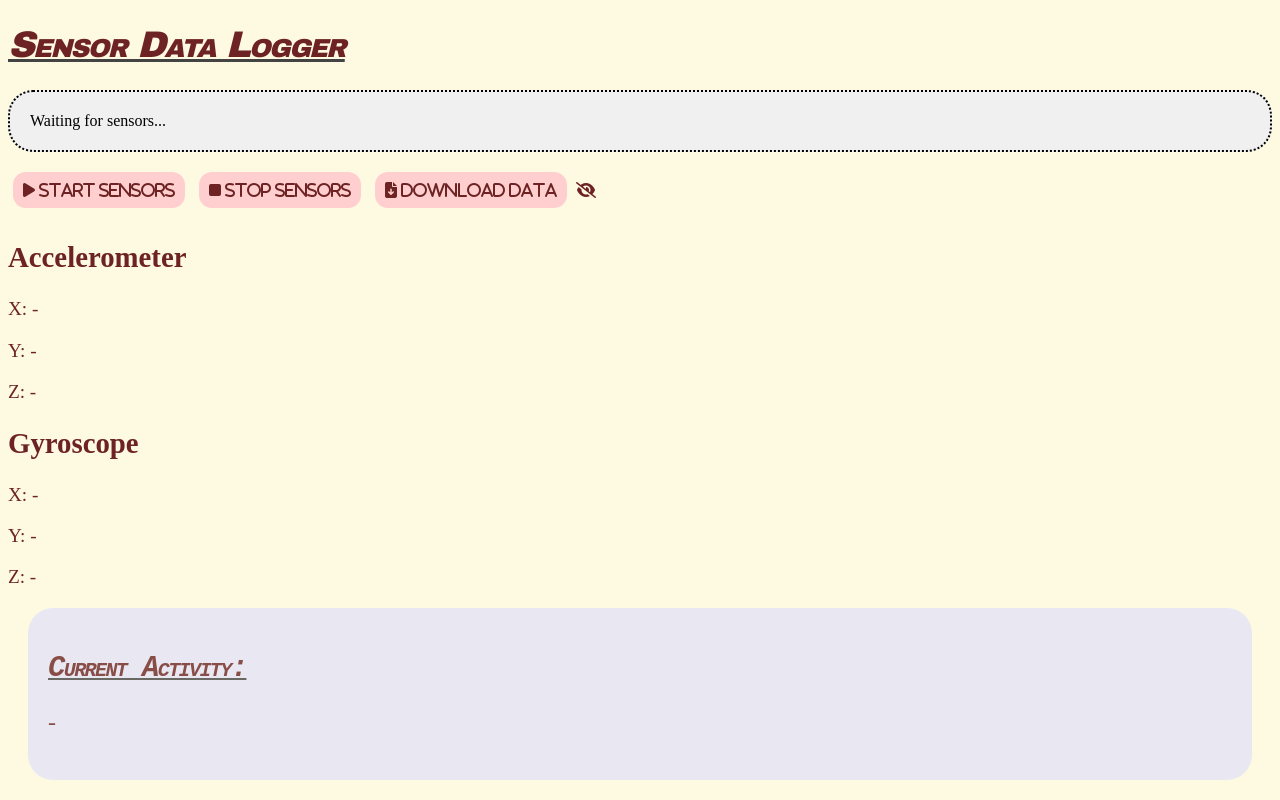
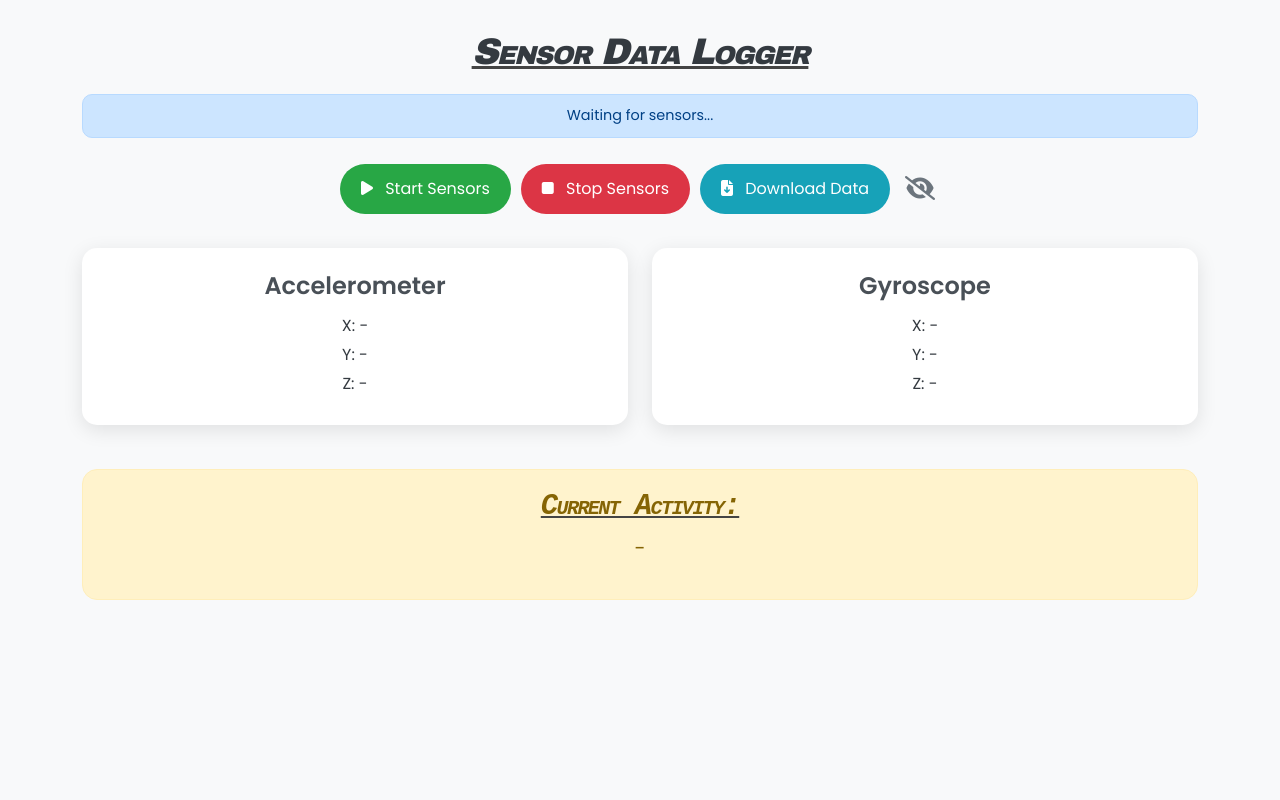
Before and after one commit to khanyousufminhaj/sensor_har, a Flask app: page / in a window 1280 px wide. Run offline with Flask 3, Linux system fonts and the light colour scheme; some libraries are stand-ins or nearby versions.

Commit message:
improved ui

```diff
--- a/templates/get_data.html
+++ b/templates/get_data.html
@@ -1,114 +1,250 @@
 <!DOCTYPE html>
-<html>
+<html lang="en">
 <head>
     <title>Sensor Data Logger</title>
+    <meta charset="UTF-8">
+    <meta name="viewport" content="width=device-width, initial-scale=1.0">
+    <!-- Bootstrap CSS -->
+    <link href="https://cdn.jsdelivr.net/npm/bootstrap@5.3.0/dist/css/bootstrap.min.css" rel="stylesheet">
+    <!-- Google Fonts -->
+    <link href="https://fonts.googleapis.com/css2?family=Poppins:wght@400;600&display=swap" rel="stylesheet">
+    <!-- Font Awesome for Icons -->
+    <script src="https://kit.fontawesome.com/c69ae9cf94.js" crossorigin="anonymous"></script>
+    <!-- Socket.io -->
     <script src="https://cdnjs.cloudflare.com/ajax/libs/socket.io/4.0.1/socket.io.js"></script>
-    <script src="https://kit.fontawesome.com/c69ae9cf94.js" crossorigin="anonymous"></script>
     <style>
-        .status { margin: 10px 0; padding: 10px; background: #f0f0f0;
-            border-radius: 25px;
-            border: 2px dotted;
-            padding: 20px;
+        body {
+            font-family: 'Poppins', sans-serif;
+            background-color: #f8f9fa;
+            color: #343a40;
+            padding-bottom: 20px;
         }
-        .error { color: red; }
-        .data { font-size: 1.2em; margin-top: 20px; }
-        .prediction {
-            font-size: 1.5em;
-            margin: 20px;
-            padding: 10px;
-            background: #e0e0e0;
-            background-color: #e5e5f7;
-            opacity: 0.8;
-            background-image: radial-gradient(#444cf7 0.5px, #e5e5f7 0.5px);
-            background-size: 10px 10px;
-            border-radius: 25px;
-            padding: 20px;
-        }
-        body {
-            background-color: #FEF9E1;
-        }
-        .button {
-            margin: 10px 5px;
-            padding: 10px;
-            background-color: #FFCFCF;
-            border: none;
-            color: white;
-            text-align: center;
-            text-decoration: none;
-            display: inline-block;
-            font-size: 16px;
-            cursor: pointer;
-            border-radius: 13px;
-        }
-        .button:hover {
-            background-color: #FFE2E2; /* Dark grey */
-        }
-        h2, p {
-            color: #6D2323;
-        }
-        .heading {
+
+        h1.page-title {
+            margin-top: 30px;
+            margin-bottom: 20px;
+            font-weight: 600;
+            color: #343a40;
             font-family: "Arial Black", Gadget, sans-serif;
             font-size: 37px;
             letter-spacing: -1.6px;
             word-spacing: 0px;
-            color: #6D2323;
-            font-weight: 700;
             text-decoration: underline solid rgb(68, 68, 68);
             font-style: italic;
             font-variant: small-caps;
             text-transform: capitalize;
         }
-        .pred {
+
+        .card {
+            border: none;
+            border-radius: 15px;
+            box-shadow: 0 5px 20px rgba(0,0,0,0.1);
+            background-color: #ffffff;
+        }
+
+        .card h2 {
+            font-size: 1.5rem;
+            font-weight: 600;
+            color: #495057;
+        }
+
+        .card .data p {
+            font-size: 1rem;
+            margin: 5px 0;
+            color: #343a40;
+        }
+
+        .btn-custom {
+            margin: 10px 5px;
+            padding: 12px 20px;
+            border-radius: 30px;
+            font-size: 1rem;
+            font-weight: 500;
+            transition: background-color 0.3s ease, color 0.3s ease;
+        }
+
+        .btn-custom i {
+            margin-right: 8px;
+        }
+
+        .btn-start {
+            background-color: #28a745;
+            color: #fff;
+        }
+
+        .btn-start:hover {
+            background-color: #218838;
+            color: #fff;
+        }
+
+        .btn-stop {
+            background-color: #dc3545;
+            color: #fff;
+        }
+
+        .btn-stop:hover {
+            background-color: #c82333;
+            color: #fff;
+        }
+
+        .btn-download {
+            background-color: #17a2b8;
+            color: #fff;
+        }
+
+        .btn-download:hover {
+            background-color: #138496;
+            color: #fff;
+        }
+
+        .prediction-card {
+            background-color: #fff3cd;
+            border: 1px solid #ffeeba;
+            border-radius: 15px;
+            padding: 20px;
+            margin: 20px 0;
+            text-align: center;
+        }
+
+        .prediction-card h2 {
+            font-weight: 600;
+            color: #856404;
             font-family: "Courier New", Courier, monospace;
             font-size: 29px;
             letter-spacing: -1.6px;
             word-spacing: 0px;
-            color: #6D2323;
-            font-weight: 700;
             text-decoration: underline solid rgb(68, 68, 68);
             font-style: italic;
             font-variant: small-caps;
             text-transform: capitalize;
         }
+        .prediction-card p {
+             color: #856404;
+        }
+
+        .toggle-data {
+            cursor: pointer;
+            color: #6c757d;
+            font-size: 1.5rem;
+            margin: 10px;
+            transition: color 0.3s ease;
+        }
+
+        .toggle-data:hover {
+            color: #343a40;
+        }
+
+        .status-message {
+            padding: 10px;
+            margin-top: 15px;
+            margin-bottom: 15px;
+            border-radius: 10px;
+            text-align: center;
+            font-size: 0.9rem;
+        }
+        .status-message.success {
+            background-color: #d4edda;
+            color: #155724;
+            border: 1px solid #c3e6cb;
+        }
+        .status-message.error {
+            background-color: #f8d7da;
+            color: #721c24;
+            border: 1px solid #f5c6cb;
+        }
+        .status-message.info {
+            background-color: #cce5ff;
+            color: #004085;
+            border: 1px solid #b8daff;
+        }
+
+        @media (max-width: 576px) {
+            .btn-custom {
+                width: calc(100% - 10px);
+                margin: 5px;
+            }
+
+            .toggle-data {
+                margin: 15px 0;
+                width: 100%;
+            }
+            h1.page-title {
+                font-size: 28px;
+            }
+            .card h2 {
+                font-size: 1.3rem;
+            }
+            .prediction-card h2 {
+                font-size: 22px;
+            }
+        }
     </style>
 </head>
 <body>
-    <h1 class="heading">Sensor Data Logger</h1>
-    <div id="status" class="status">Waiting for sensors...</div>
-    <i class="button fa-solid fa-play" style="color: #6D2323;" onclick="startSensors()"> Start Sensors</i>
-    <i class="button fa-solid fa-stop" style="color: #6D2323;" onclick="stopSensors()"> Stop Sensors</i>
-    <i class="button fa-solid fa-file-arrow-down" style="color: #6D2323;" onclick="downloadData()"> Download Data</i>
-    <i class="fa-solid fa-eye-slash" style="color: #6D2323;" onclick="hideSensorData()"></i>
-    <div id="myDIV">
+    <div class="container text-center">
+        <h1 class="page-title">Sensor Data Logger</h1>
+
+        <div id="status" class="status-message info">Waiting for sensors...</div>
+
+        <div class="d-flex flex-wrap justify-content-center align-items-center mt-3 mb-3">
+            <button class="btn btn-custom btn-start" onclick="startSensors()">
+                <i class="fa-solid fa-play"></i> Start Sensors
+            </button>
+            <button class="btn btn-custom btn-stop" onclick="stopSensors()">
+                <i class="fa-solid fa-stop"></i> Stop Sensors
+            </button>
+            <button class="btn btn-custom btn-download" onclick="downloadData()">
+                <i class="fa-solid fa-file-arrow-down"></i> Download Data
+            </button>
+            <div class="toggle-data" onclick="toggleSensorData()" title="Toggle Sensor Data Visibility">
+                <i class="fa-solid fa-eye-slash" id="toggleIcon"></i>
+            </div>
+        </div>
+
+        <div class="row mt-4" id="sensorDataContainer">
+            <div class="col-md-6">
+                <div class="card p-3 p-sm-4 mb-4">
+                    <h2>Accelerometer</h2>
                     <div class="data">
-        <h2>Accelerometer</h2>
                         <p>X: <span id="acc-x">-</span></p>
                         <p>Y: <span id="acc-y">-</span></p>
                         <p>Z: <span id="acc-z">-</span></p>
                     </div>
+                </div>
+            </div>
+
+            <div class="col-md-6">
+                <div class="card p-3 p-sm-4 mb-4">
+                    <h2>Gyroscope</h2>
                     <div class="data">
-        <h2>Gyroscope</h2>
                         <p>X: <span id="gyro-x">-</span></p>
                         <p>Y: <span id="gyro-y">-</span></p>
                         <p>Z: <span id="gyro-z">-</span></p>
                     </div>
                 </div>
-
-    <div class="prediction">
-        <h2 class="pred">Current Activity:</h2>
-        <p id="activity">-</p>
+            </div>
         </div>
 
-    <script>let socket;
+        <div class="prediction-card">
+            <h2>Current Activity:</h2>
+            <p id="activity" style="font-size: 1.25rem; font-weight: 500;">-</p>
+        </div>
+    </div>
+
+    <script src="https://cdn.jsdelivr.net/npm/bootstrap@5.3.0/dist/js/bootstrap.bundle.min.js"></script>
+    <script>
+let socket;
 let accData = [];
 let gyroData = [];
 let accelerometer, gyroscope;
 
-function updateStatus(message, isError = false) {
+function updateStatus(message, type = 'info') {
     const statusDiv = document.getElementById('status');
+    if (statusDiv) {
         statusDiv.textContent = message;
-    statusDiv.className = isError ? 'status error' : 'status';
-    console.log(`[STATUS] ${message}`);
+        statusDiv.className = `status-message ${type}`;
+    }
+    console.log(`[STATUS] ${message} (Type: ${type})`);
 }
 
 function startSensors() {
@@ -119,12 +255,14 @@ function startSensors() {
             document.getElementById('activity').textContent = data.activity;
         });
     }
+    updateStatus("Attempting to start sensors...", "info");
+    let accSuccessfullyInitialized = false;
+    let gyroSuccessfullyInitialized = false;
 
     try {
         accData = [];
         gyroData = [];
 
-        // Start accelerometer
         if ('Accelerometer' in window) {
             accelerometer = new Accelerometer({ frequency: 50 });
             accelerometer.addEventListener('reading', () => {
@@ -137,14 +275,14 @@ function startSensors() {
                 document.getElementById('acc-z').textContent = acc_z;
 
                 accData.push({ timestamp: Date.now(), x: acc_x, y: acc_y, z: acc_z });
-                if (gyroscope) emitSensorData();
+                if (gyroscope && gyroscope.active) emitSensorData();
             });
             accelerometer.start();
+            accSuccessfullyInitialized = true;
         } else {
-            updateStatus("Accelerometer not supported", true);
+            updateStatus("Accelerometer not supported", "error");
         }
 
-        // Start gyroscope
         if ('Gyroscope' in window) {
             gyroscope = new Gyroscope({ frequency: 50 });
             gyroscope.addEventListener('reading', () => {
@@ -159,42 +297,56 @@ function startSensors() {
                 gyroData.push({ timestamp: Date.now(), x: gyro_x, y: gyro_y, z: gyro_z });
             });
             gyroscope.start();
+            gyroSuccessfullyInitialized = true;
         } else {
-            updateStatus("Gyroscope not supported", true);
+            updateStatus("Gyroscope not supported", "error");
+        }
+
+        if (accSuccessfullyInitialized && gyroSuccessfullyInitialized) {
+             updateStatus("Accelerometer and Gyroscope started.", "success");
+        } else if (accSuccessfullyInitialized) {
+             updateStatus("Accelerometer started.", "success");
+        } else if (gyroSuccessfullyInitialized) {
+             updateStatus("Gyroscope started.", "success");
         }
 
     } catch (error) {
         console.error("[ERROR] Error starting sensors:", error);
-        updateStatus(`Error: ${error.message}`, true);
+        updateStatus(`Error starting sensors: ${error.message}`, "error");
     }
 }
 
 function emitSensorData() {
-    if (!socket || !accelerometer || !gyroscope) return;
+    if (!socket || !accelerometer || !gyroscope || !accelerometer.active || !gyroscope.active) return;
     const data = {
-        acc_x: accelerometer.x.toFixed(3),
-        acc_y: accelerometer.y.toFixed(3),
-        acc_z: accelerometer.z.toFixed(3),
-        gyro_x: gyroscope.x.toFixed(3),
-        gyro_y: gyroscope.y.toFixed(3),
-        gyro_z: gyroscope.z.toFixed(3)
+        acc_x: accelerometer.x ? accelerometer.x.toFixed(3) : null,
+        acc_y: accelerometer.y ? accelerometer.y.toFixed(3) : null,
+        acc_z: accelerometer.z ? accelerometer.z.toFixed(3) : null,
+        gyro_x: gyroscope.x ? gyroscope.x.toFixed(3) : null,
+        gyro_y: gyroscope.y ? gyroscope.y.toFixed(3) : null,
+        gyro_z: gyroscope.z ? gyroscope.z.toFixed(3) : null
     };
     socket.emit('sensor_data', data);
-    console.log("[SOCKET] Emitting sensor data:", data);
 }
 
 function stopSensors() {
     if (accelerometer) accelerometer.stop();
     if (gyroscope) gyroscope.stop();
-    updateStatus("Sensors stopped.");
+    updateStatus("Sensors stopped.", "success");
 }
 
 function downloadData() {
+    if (accData.length === 0 && gyroData.length === 0) {
+        updateStatus("No data to download.", "info");
+        return;
+    }
     const csvContent = [
         "timestamp,acc_x,acc_y,acc_z,gyro_x,gyro_y,gyro_z",
-        ...accData.map((acc, i) => {
-            const gyro = gyroData[i] || {};
-            return `${acc.timestamp},${acc.x},${acc.y},${acc.z},${gyro.x || ''},${gyro.y || ''},${gyro.z || ''}`;
+        ...Array(Math.max(accData.length, gyroData.length)).fill().map((_, i) => {
+            const acc = accData[i] || {timestamp: gyroData[i]?.timestamp || '', x:'',y:'',z:''};
+            const gyro = gyroData[i] || {timestamp: accData[i]?.timestamp || '', x:'',y:'',z:''};
+            const timestamp = acc.timestamp || gyro.timestamp;
+            return `${timestamp},${acc.x || ''},${acc.y || ''},${acc.z || ''},${gyro.x || ''},${gyro.y || ''},${gyro.z || ''}`;
         })
     ].join('\n');
 
@@ -203,17 +355,24 @@ function downloadData() {
     const a = document.createElement('a');
     a.href = url;
     a.download = 'sensor_data.csv';
+    document.body.appendChild(a);
     a.click();
+    document.body.removeChild(a);
     URL.revokeObjectURL(url);
-    updateStatus("Data downloaded.");
+    updateStatus("Data downloaded.", "success");
 }
 
-function hideSensorData() {
-    var x = document.getElementById("myDIV");
-    if (x.style.display === "none") {
-      x.style.display = "block";
+function toggleSensorData() {
+    var sensorDiv = document.getElementById("sensorDataContainer");
+    var icon = document.getElementById("toggleIcon");
+    if (sensorDiv.classList.contains('d-none')) {
+        sensorDiv.classList.remove('d-none');
+        icon.classList.remove('fa-eye');
+        icon.classList.add('fa-eye-slash');
     } else {
-      x.style.display = "none";
+        sensorDiv.classList.add('d-none');
+        icon.classList.remove('fa-eye-slash');
+        icon.classList.add('fa-eye');
     }
 }
     </script>
```
Lines whose indentation alone changed are shown as unchanged.
